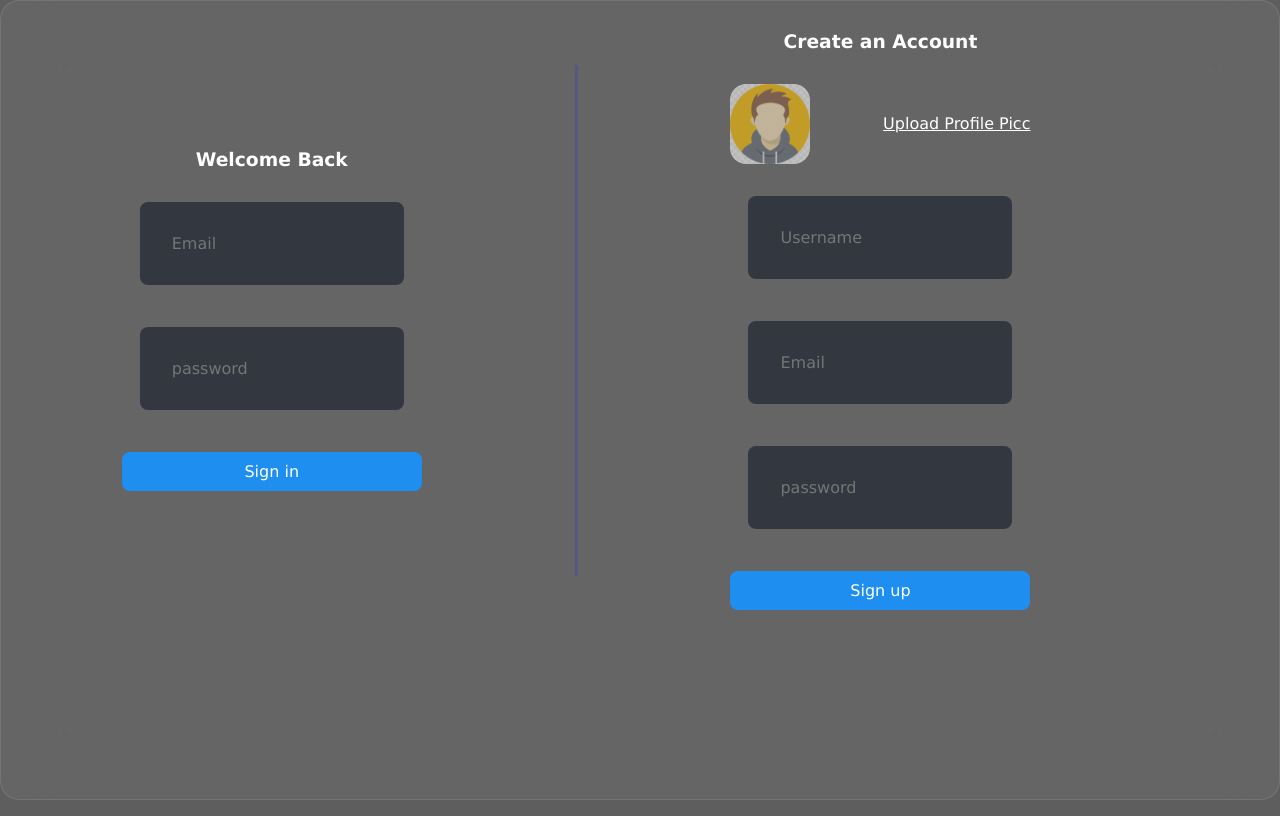
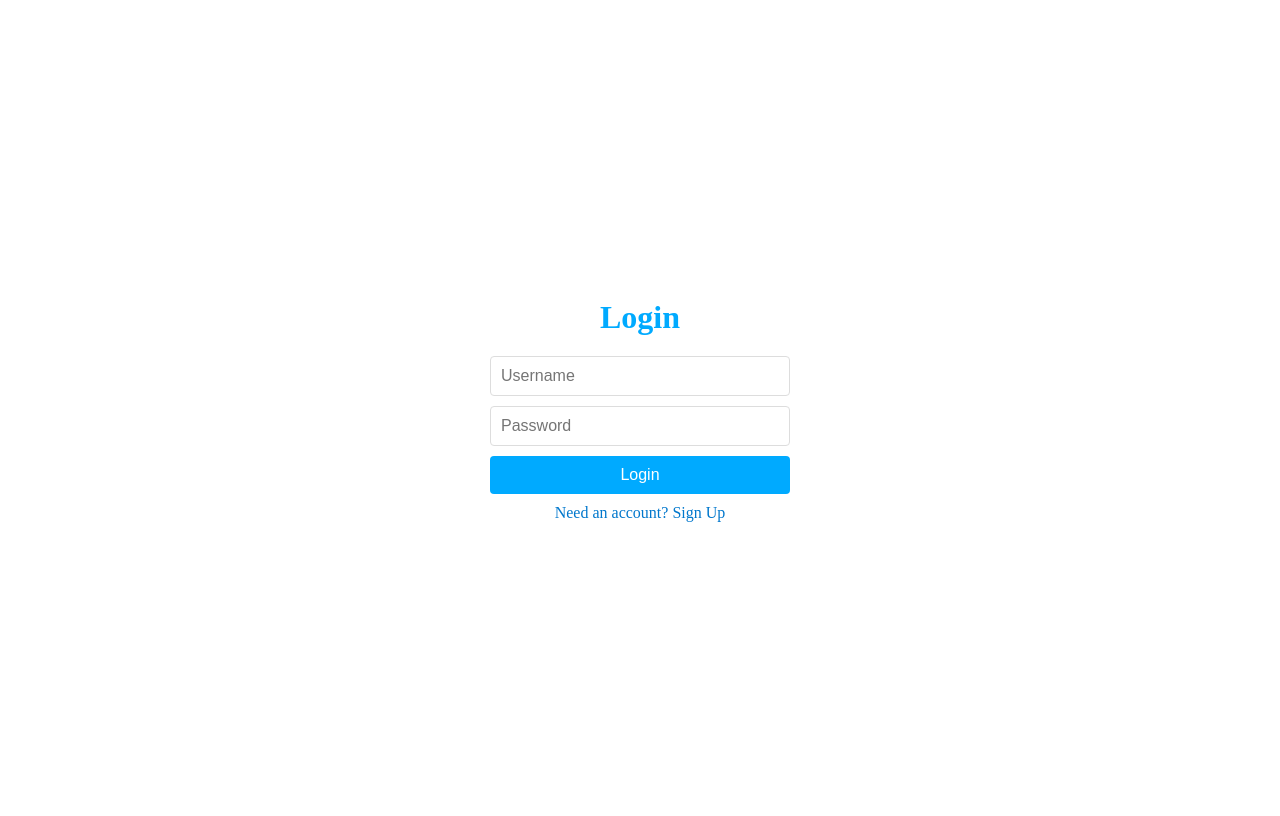
Before and after one commit to dideey/stream-chat, a React (Create React App) app in the folder frontend/: page /login in a window 1280 px wide. Built offline with nearby package versions, Linux system fonts and the light colour scheme.

Commit message:
Authentication page

```diff
--- a/frontend/src/App.jsx
+++ b/frontend/src/App.jsx
@@ -1,15 +1,13 @@
-// src/App.jsx
 import React, { useState } from "react";
-import { BrowserRouter as Router, Route, Routes } from 'react-router-dom';
-import ChatList from "./components/list/chatList/ChatList"; // Make sure this path is correct
+import { BrowserRouter as Router, Route, Routes } from "react-router-dom";
+import ChatList from "./components/list/chatList/ChatList";
 import Chat from "./components/chat/Chat";
 import Detail from "./components/detail/Detail";
-import Login from "./components/login/Login";
 import Notification from "./components/notification/Notification";
-import LoadingScreen from './components/LoadingScreen';
-import AuthPage from './pages/AuthPage';
-import logo from './assets/logo.png'; // Path to your logo
-import "./App.css";
+import LoadingScreen from "./components/LoadingScreen";
+import AuthPage from "./pages/AuthPage";
+import logo from "./assets/logo.png";
+import "./pages/AuthPage.css";
 
 const App = () => {
   const [user, setUser] = useState(null);
@@ -17,7 +15,6 @@ const App = () => {
 
   const handleLogin = async (credentials) => {
     try {
-      // Add the API endpoint for login
       const response = await fetch("api/login", {
         method: "POST",
         headers: {
@@ -29,30 +26,35 @@ const App = () => {
       if (data.success) {
         setUser({ id: data.userId, name: data.userName });
       } else {
-        console.error('Login failed');
+        console.error("Login failed");
       }
     } catch (error) {
-      console.error('Error occurred during logging in', error);
+      console.error("Error occurred during logging in", error);
     }
   };
 
   return (
     <Router>
       <div className="container">
-        {user ? (
-          <>
         <Routes>
           <Route path="/" element={<LoadingScreen logo={logo} />} />
-              <Route path="/login" element={<AuthPage />} />
-              {/* Add more routes as needed */}
-            </Routes>
+          <Route path="/login" element={<AuthPage onLogin={handleLogin} />} />
+          {/* Additional routes */}
+          <Route
+            path="/chat"
+            element={
+              user ? (
+                <>
                   <ChatList onSelectChat={setSelectedChat} />
                   <Chat userId={user.id} selectedChat={selectedChat} />
                   <Detail selectedChat={selectedChat} />
                 </>
               ) : (
-          <Login onLogin={handleLogin} />
-        )}
+                <AuthPage onLogin={handleLogin} />
+              )
+            }
+          />
+        </Routes>
         <Notification />
       </div>
     </Router>
--- a/frontend/src/components/LoadingScreen.jsx
+++ b/frontend/src/components/LoadingScreen.jsx
@@ -1,6 +1,5 @@
-// src/components/LoadingScreen.jsx
-import React, { useEffect, useState } from 'react';
-import './LoadingScreen.css'; // Importing CSS for this component
+import React, { useEffect, useState } from "react";
+import "./LoadingScreen.css"; // Importing CSS for this component
 
 const LoadingScreen = ({ logo }) => {
   const [isLoading, setIsLoading] = useState(true);
@@ -8,15 +7,15 @@ const LoadingScreen = ({ logo }) => {
   useEffect(() => {
     const timer = setTimeout(() => {
       setIsLoading(false);
-      // Redirect to the authentication page after 1 second
-      window.location.href = '/login';
-    }, 3000); // 1 second delay
+      // Redirect to the authentication page after 3 seconds
+      window.location.href = "/login";
+    }, 3000); // 3-second delay
 
     return () => clearTimeout(timer);
   }, []);
 
   return (
-    <div className={`loading-screen ${isLoading ? 'show' : 'hide'}`}>
+    <div className={`loading-screen ${isLoading ? "show" : "hide"}`}>
       <img src={logo} alt="Logo" className="logo" />
     </div>
   );
--- a/frontend/src/components/chat/Chat.jsx
+++ b/frontend/src/components/chat/Chat.jsx
@@ -1,6 +1,7 @@
 import React, { useEffect, useRef, useState } from "react";
 import EmojiPicker from 'emoji-picker-react';
 import "./chat.css";
+import axios from 'axios';
 
 const Chat = ({userId, selectedChat}) => {
     const [text, setText] = useState("");
--- a/frontend/src/index.js
+++ b/frontend/src/index.js
@@ -1,6 +1,5 @@
 import React from 'react';
 import ReactDOM from 'react-dom/client';
-import './index.css';
 import App from './App';
 import reportWebVitals from './reportWebVitals';
 
--- a/frontend/src/pages/AuthPage.jsx
+++ b/frontend/src/pages/AuthPage.jsx
@@ -1,5 +1,6 @@
 import React, { useState } from 'react';
 import axios from 'axios';
+import { useNavigate } from 'react-router-dom';
 import './AuthPage.css'; // Importing CSS for this page
 
 const AuthPage = () => {
@@ -15,6 +16,7 @@ const AuthPage = () => {
   // Ensure the baseURL is correct
   const baseURL = process.env.REACT_APP_BASE_URL;
   console.log('Base URL:', baseURL); // Debugging line
+  const navigate = useNavigate();
 
   const handleChange = (e) => {
     const { name, value } = e.target;
@@ -25,36 +27,35 @@ const AuthPage = () => {
     e.preventDefault();
     setErrorMessage('');
 
+    try {
+      let response;
       if (isSignup) {
         if (formData.password !== formData.confirmPassword) {
           setErrorMessage('Passwords do not match.');
           return;
         }
-
-      try {
-        const response = await axios.post(`${baseURL}/users/signup/`, {
+        response = await axios.post(`${baseURL}/users/signup/`, {
           username: formData.username,
           email: formData.email,
           password: formData.password,
         });
-        // Handle successful signup
-        console.log('Signup response:', response.data);
-      } catch (error) {
-        console.error('Signup Error:', error.response || error.message);
-        setErrorMessage('An error occurred during signup.');
-      }
       } else {
-      try {
-        const response = await axios.post(`${baseURL}/users/login/`, {
+        response = await axios.post(`${baseURL}/users/login/`, {
           username: formData.username,
           password: formData.password,
         });
-        // Handle successful login
-        console.log('Login response:', response.data);
+      }
+
+      if (response.data.status === 'success' || response.data.status.startsWith('Hello')) {
+        // Redirect to the home page on success
+        console.log(response.data);
+        navigate('/home');
+      } else {
+        setErrorMessage(response.data.message || 'An error occurred.');
+      }
     } catch (error) {
-        console.error('Login Error:', error.response || error.message);
-        setErrorMessage('An error occurred during login.');
-      }
+      console.error('Error:', error.response || error.message);
+      setErrorMessage('An error occurred. Please try again.');
     }
   };
 
```
Lines whose indentation alone changed are shown as unchanged.
